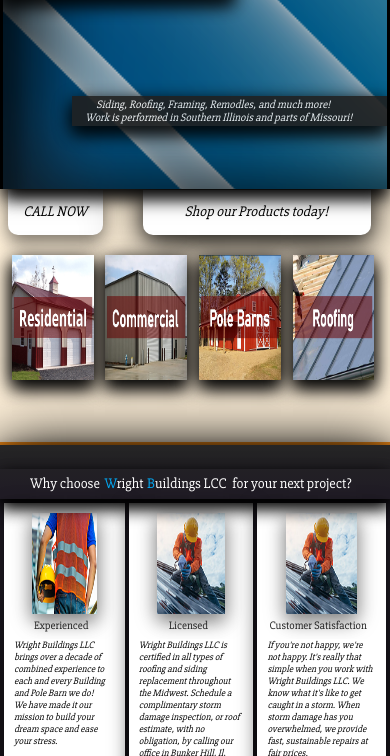
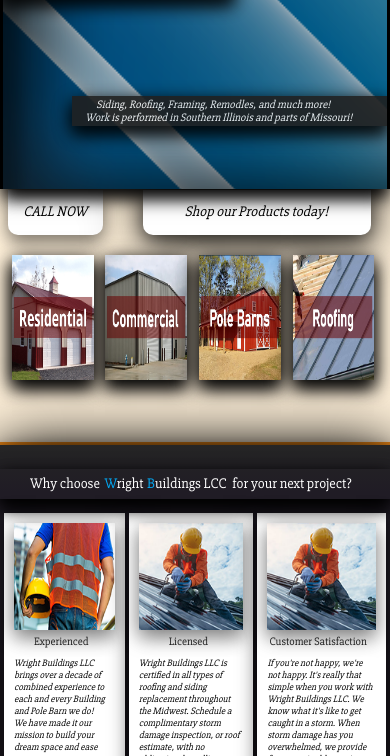
Before and after one commit to jasonman6001/WrightBuildingsLLCV1, a plain HTML site: page index.html in a window 390 px wide. Shown: the part 344-1100 px from the top of the page. Drawn offline with nearby package versions, Linux system fonts and the light colour scheme.

Commit message:
Add files via upload

```diff
--- a/Style1.css
+++ b/Style1.css
@@ -1528,9 +1528,9 @@
             }
 
             .About_ThreeBoxes {
-                height: 320px;
+                height: 340px;
                 color: #fff;
-                bottom: 40%;
+                bottom: 35%;
                 left: 0%;
                 padding: 0px 0px;
                 width: 100%;
@@ -1560,7 +1560,7 @@
                 /* background-image: url(img/Experiencepng.png); */
                 top: 3%;
                 padding: 0px 0px;
-                width: 40%;
+                width: 100%;
                 /* position: absolute; */
                 box-shadow: 0 8px 16px 0 rgb(0 0 0 / 20%), 0 6px 20px 0 rgb(0 0 0 / 40%);
                 font-size: 1.0rem;
@@ -1611,7 +1611,7 @@
                 /* background-image: url(img/Experiencepng.png); */
                 top: 3%;
                 padding: 0px 0px;
-                width: 40%;
+                width: 50%;
                 /* position: absolute; */
                 box-shadow: 0 8px 16px 0 rgb(0 0 0 / 20%), 0 6px 20px 0 rgb(0 0 0 / 40%);
                 font-size: 1.0rem;
@@ -1799,15 +1799,15 @@
             }
 
             .About_ThreeBoxes_box1_img {
-                width: 65%;
+                width: 100%;
             }
 
             .About_ThreeBoxes_box2_img {
-                width: 65%;
+                width: 100%;
             }
 
             .About_ThreeBoxes_box3_img {
-                width: 65%;
+                width: 100%;
             }
 
             .Footer_Manu {
```
